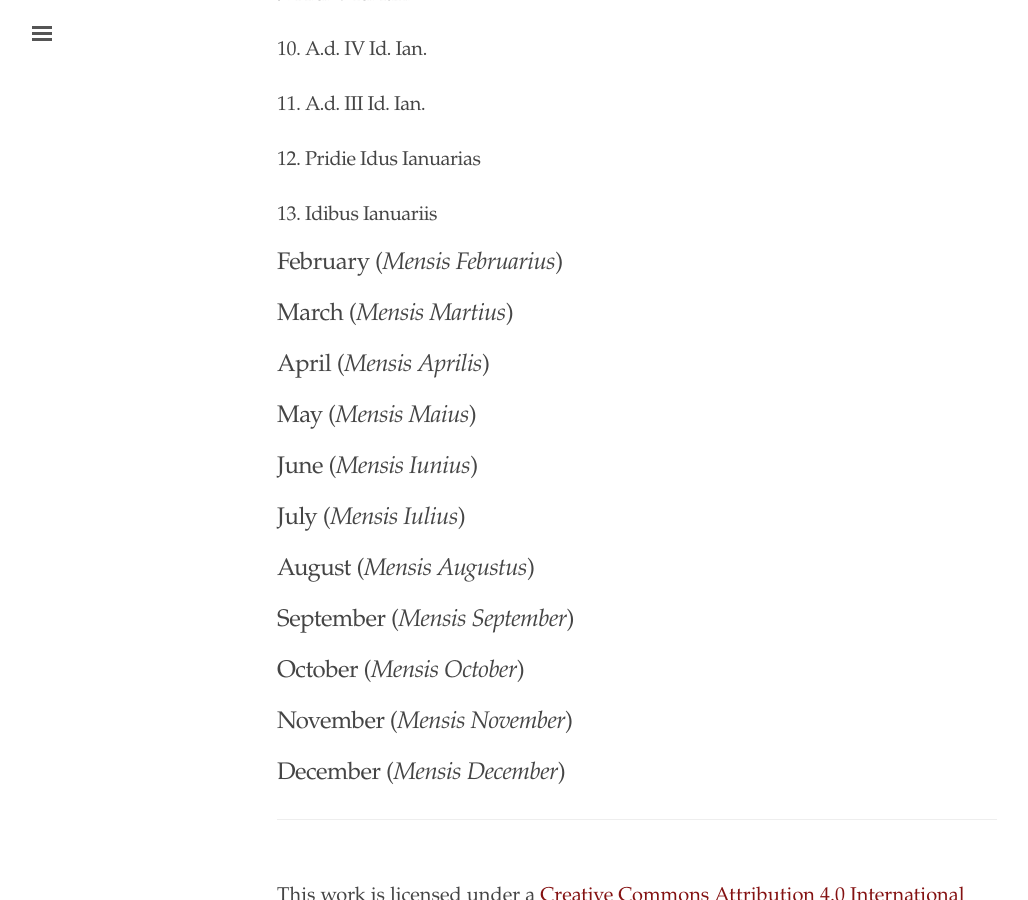
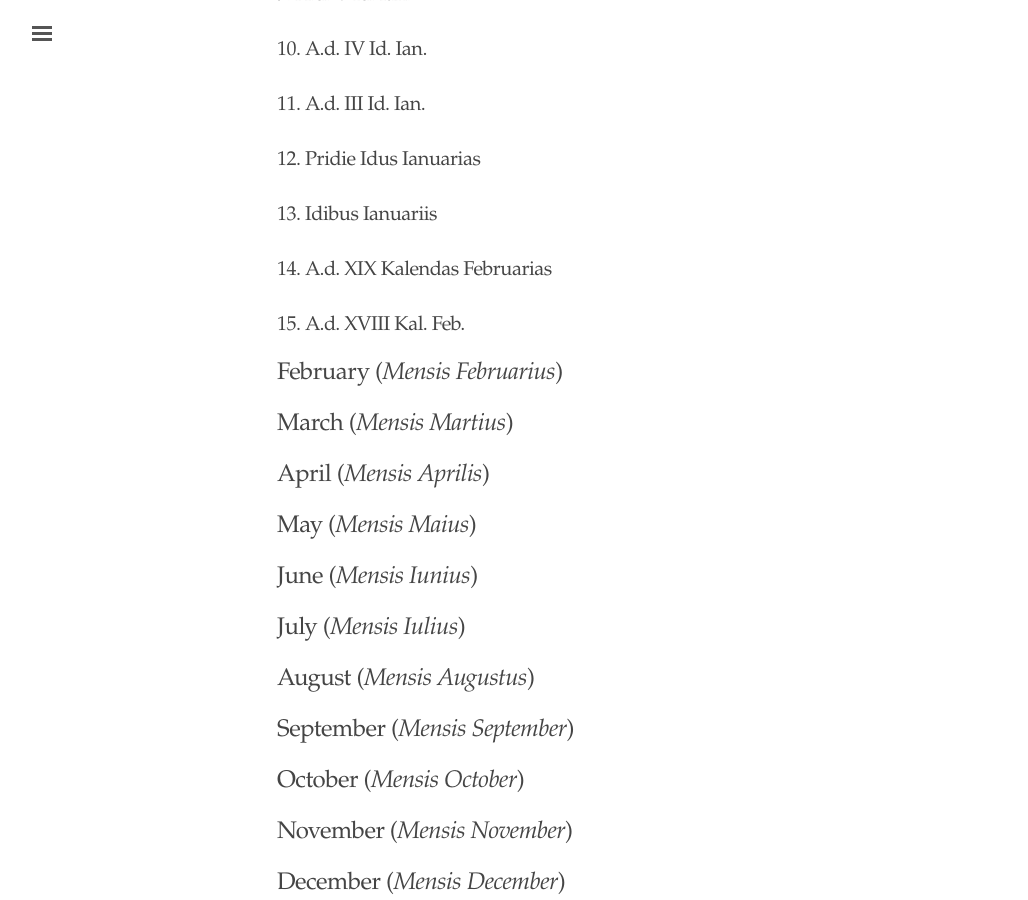
Before and after one commit to cjkoepke1/latin-hagiography, a Jekyll site: the page built from index.md, in a window 1280 px wide and 900 px high, scrolled down 1555 px. Shown: the whole window, without its empty margins (3-1031 px from the left). Built offline with Jekyll 4.4.1, drawn with Linux system fonts in a browser that asks for light colours.

Commit message:
Update index.md

```diff
--- a/index.md
+++ b/index.md
@@ -61,6 +61,10 @@ title: "Latin Hagiography"
 
 ### 13. Idibus Ianuariis
 
+### 14. A.d. XIX Kalendas Februarias
+
+### 15. A.d. XVIII Kal. Feb.
+
 ## February (*Mensis Februarius*)
 
 ## March (*Mensis Martius*)
```
